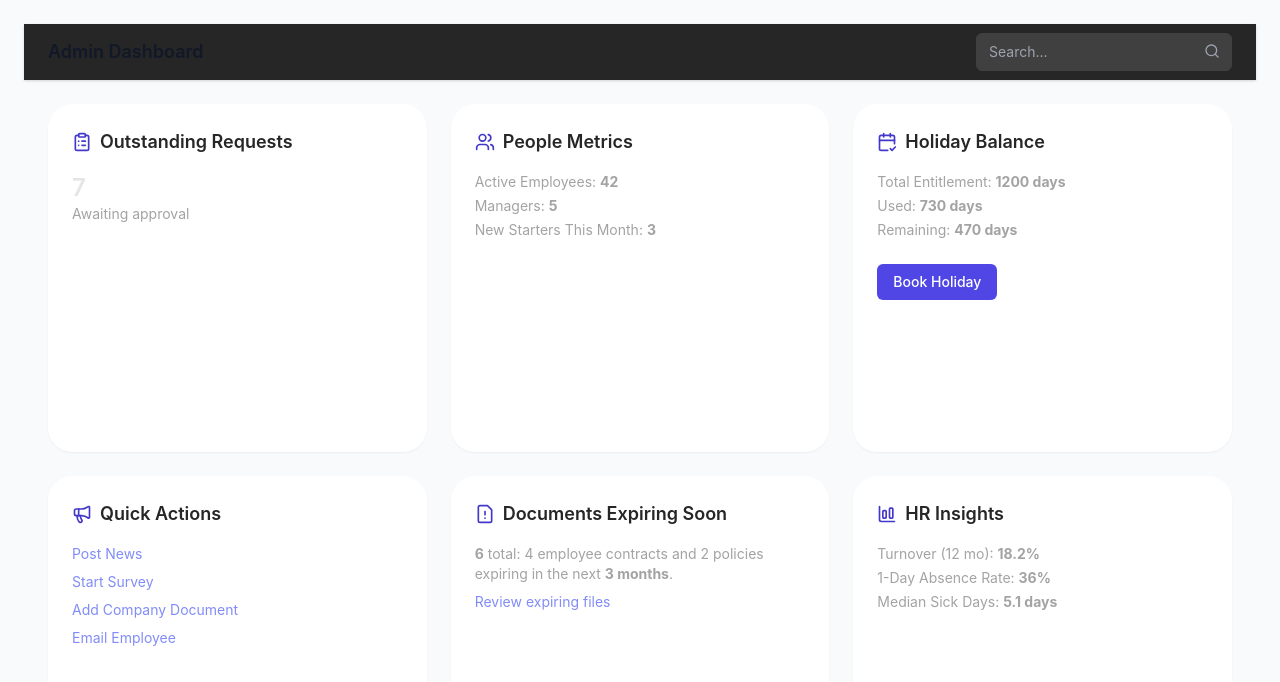
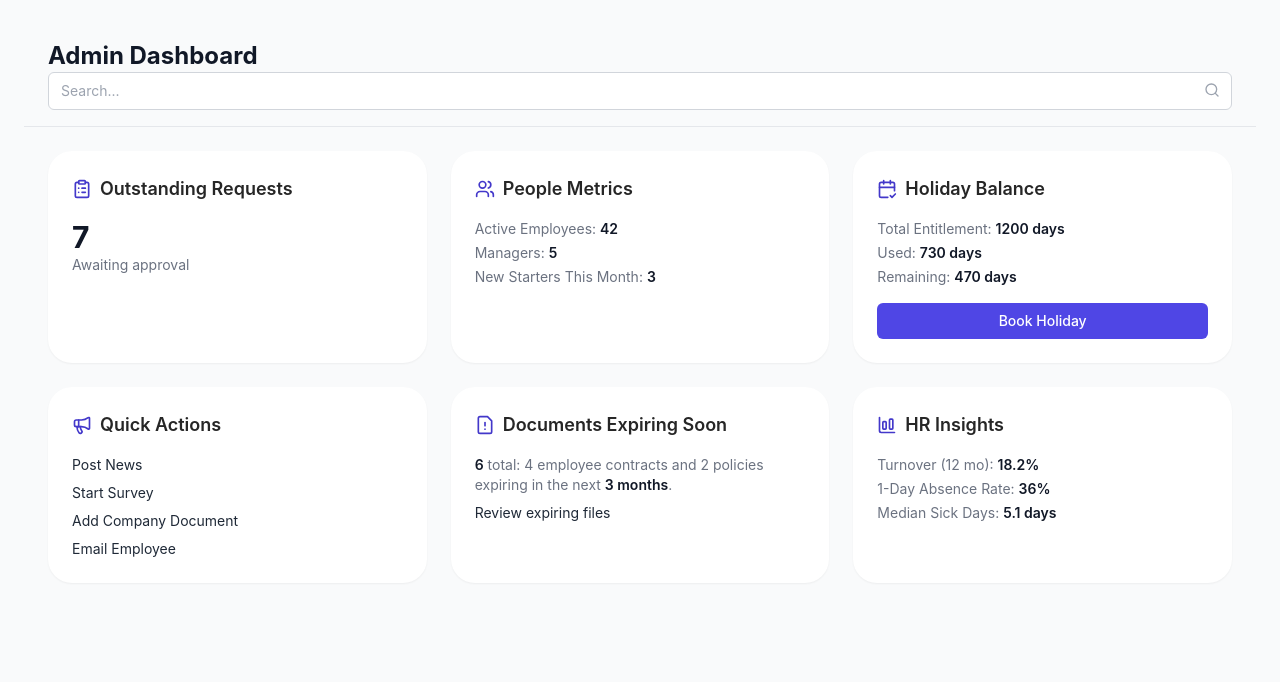
Before and after one commit to VacationReady/corenz-frontend, a Next.js app: page /dashboard/admin in a window 1280 px wide. Shown: the top 682 px of the page. Built offline with nearby package versions, Linux system fonts and the light colour scheme; no server answers.

Commit message:
Step 1.7: Modernise admin dashboard layout with premium SaaS styling

```diff
--- a/app/dashboard/admin/page.tsx
+++ b/app/dashboard/admin/page.tsx
@@ -1,6 +1,8 @@
-'use client';
+// /app/dashboard/admin/page.tsx
 
-import { DashboardWidget } from "@/components/ui/DashboardWidget";
+"use client";
+
+import { DashboardWidget } from "@/app/components/ui/DashboardWidget";
 import Link from "next/link";
 import {
   ClipboardList,
@@ -11,75 +13,78 @@ import {
   FileWarning,
   BarChartBig,
 } from "lucide-react";
-import Button from "@/components/ui/Button";
+import Button from "@/app/components/ui/Button";
 
 export default function AdminDashboardPage() {
   return (
     <div className="flex flex-col flex-1 w-full">
       {/* Header */}
-      <header className="w-full h-14 bg-neutral-800 flex items-center justify-between px-6 shadow">
-        <h1 className="text-lg font-semibold">Admin Dashboard</h1>
-        <div className="relative w-64">
+      <header className="w-full flex flex-col sm:flex-row sm:items-center justify-between px-6 py-4 bg-surface dark:bg-surface-dark border-b dark:border-neutral-700">
+        <h1 className="text-2xl font-bold text-gray-900 dark:text-gray-100">Admin Dashboard</h1>
+        <div className="relative mt-3 sm:mt-0 w-full sm:w-64">
           <input
             type="text"
             placeholder="Search..."
-            className="w-full rounded-md border border-neutral-700 bg-neutral-700 px-3 py-2 text-sm text-white placeholder-gray-400 focus:outline-none focus:ring-2 focus:ring-indigo-500"
+            className="w-full rounded-md border border-gray-300 dark:border-neutral-700 bg-white dark:bg-neutral-800 px-3 py-2 text-sm text-gray-900 dark:text-gray-100 placeholder-gray-400 dark:placeholder-gray-500 focus:outline-none focus:ring-2 focus:ring-primary transition"
           />
-          <Search className="absolute right-3 top-2.5 w-4 h-4 text-gray-400" />
+          <Search className="absolute right-3 top-2.5 w-4 h-4 text-gray-400 dark:text-gray-500" />
         </div>
       </header>
 
       {/* Grid */}
-      <main className="flex-1 p-6 w-full max-w-screen-2xl mx-auto">
-        <div
-          className="grid grid-cols-1 md:grid-cols-2 xl:grid-cols-3 gap-6 w-full"
-          style={{ minHeight: "calc(100vh - 3.5rem - 3rem)" }} // fills screen height
-        >
-          <DashboardWidget title="Outstanding Requests" icon={ClipboardList} className="h-full">
-            <p className="text-2xl font-semibold text-neutral-200">7</p>
-            <p className="text-sm text-neutral-400">Awaiting approval</p>
+      <main className="flex-1 p-6 w-full max-w-7xl mx-auto">
+        <div className="grid grid-cols-1 md:grid-cols-2 xl:grid-cols-3 gap-6">
+          <DashboardWidget title="Outstanding Requests" icon={ClipboardList}>
+            <p className="text-3xl font-bold text-gray-900 dark:text-gray-100">7</p>
+            <p className="text-sm text-gray-500 dark:text-gray-400">Awaiting approval</p>
           </DashboardWidget>
 
-          <DashboardWidget title="People Metrics" icon={Users} className="h-full">
-            <ul className="space-y-1 text-sm text-neutral-400">
-              <li>Active Employees: <strong>42</strong></li>
-              <li>Managers: <strong>5</strong></li>
-              <li>New Starters This Month: <strong>3</strong></li>
+          <DashboardWidget title="People Metrics" icon={Users}>
+            <ul className="space-y-1 text-sm text-gray-500 dark:text-gray-400">
+              <li>Active Employees: <span className="font-semibold text-gray-900 dark:text-gray-100">42</span></li>
+              <li>Managers: <span className="font-semibold text-gray-900 dark:text-gray-100">5</span></li>
+              <li>New Starters This Month: <span className="font-semibold text-gray-900 dark:text-gray-100">3</span></li>
             </ul>
           </DashboardWidget>
 
-          <DashboardWidget title="Holiday Balance" icon={CalendarCheck2} className="h-full">
-            <ul className="space-y-1 text-sm text-neutral-400 mb-4">
-              <li>Total Entitlement: <strong>1200 days</strong></li>
-              <li>Used: <strong>730 days</strong></li>
-              <li>Remaining: <strong>470 days</strong></li>
+          <DashboardWidget title="Holiday Balance" icon={CalendarCheck2}>
+            <ul className="space-y-1 text-sm text-gray-500 dark:text-gray-400 mb-4">
+              <li>Total Entitlement: <span className="font-semibold text-gray-900 dark:text-gray-100">1200 days</span></li>
+              <li>Used: <span className="font-semibold text-gray-900 dark:text-gray-100">730 days</span></li>
+              <li>Remaining: <span className="font-semibold text-gray-900 dark:text-gray-100">470 days</span></li>
             </ul>
-            <Button className="mt-2">Book Holiday</Button>
+            <Button className="w-full">Book Holiday</Button>
           </DashboardWidget>
 
-          <DashboardWidget title="Quick Actions" icon={Megaphone} className="h-full">
-            <ul className="space-y-2 text-sm text-neutral-400">
-              <li><Link href="#" className="text-indigo-400 hover:underline">Post News</Link></li>
-              <li><Link href="#" className="text-indigo-400 hover:underline">Start Survey</Link></li>
-              <li><Link href="#" className="text-indigo-400 hover:underline">Add Company Document</Link></li>
-              <li><Link href="#" className="text-indigo-400 hover:underline">Email Employee</Link></li>
+          <DashboardWidget title="Quick Actions" icon={Megaphone}>
+            <ul className="space-y-2 text-sm">
+              {[
+                { label: "Post News", href: "#" },
+                { label: "Start Survey", href: "#" },
+                { label: "Add Company Document", href: "#" },
+                { label: "Email Employee", href: "#" },
+              ].map((action) => (
+                <li key={action.label}>
+                  <Link href={action.href} className="text-primary hover:underline">{action.label}</Link>
+                </li>
+              ))}
             </ul>
           </DashboardWidget>
 
-          <DashboardWidget title="Documents Expiring Soon" icon={FileWarning} className="h-full">
-            <p className="text-sm text-neutral-400">
-              <strong>6</strong> total: 4 employee contracts and 2 policies expiring in the next <strong>3 months</strong>.
+          <DashboardWidget title="Documents Expiring Soon" icon={FileWarning}>
+            <p className="text-sm text-gray-500 dark:text-gray-400">
+              <span className="font-semibold text-gray-900 dark:text-gray-100">6</span> total: 4 employee contracts and 2 policies expiring in the next <span className="font-semibold text-gray-900 dark:text-gray-100">3 months</span>.
             </p>
-            <Link href="#" className="text-indigo-400 text-sm hover:underline mt-2 inline-block">
+            <Link href="#" className="text-primary text-sm hover:underline mt-2 inline-block">
               Review expiring files
             </Link>
           </DashboardWidget>
 
-          <DashboardWidget title="HR Insights" icon={BarChartBig} className="h-full">
-            <ul className="space-y-1 text-sm text-neutral-400">
-              <li>Turnover (12 mo): <strong>18.2%</strong></li>
-              <li>1-Day Absence Rate: <strong>36%</strong></li>
-              <li>Median Sick Days: <strong>5.1 days</strong></li>
+          <DashboardWidget title="HR Insights" icon={BarChartBig}>
+            <ul className="space-y-1 text-sm text-gray-500 dark:text-gray-400">
+              <li>Turnover (12 mo): <span className="font-semibold text-gray-900 dark:text-gray-100">18.2%</span></li>
+              <li>1-Day Absence Rate: <span className="font-semibold text-gray-900 dark:text-gray-100">36%</span></li>
+              <li>Median Sick Days: <span className="font-semibold text-gray-900 dark:text-gray-100">5.1 days</span></li>
             </ul>
           </DashboardWidget>
         </div>
```
